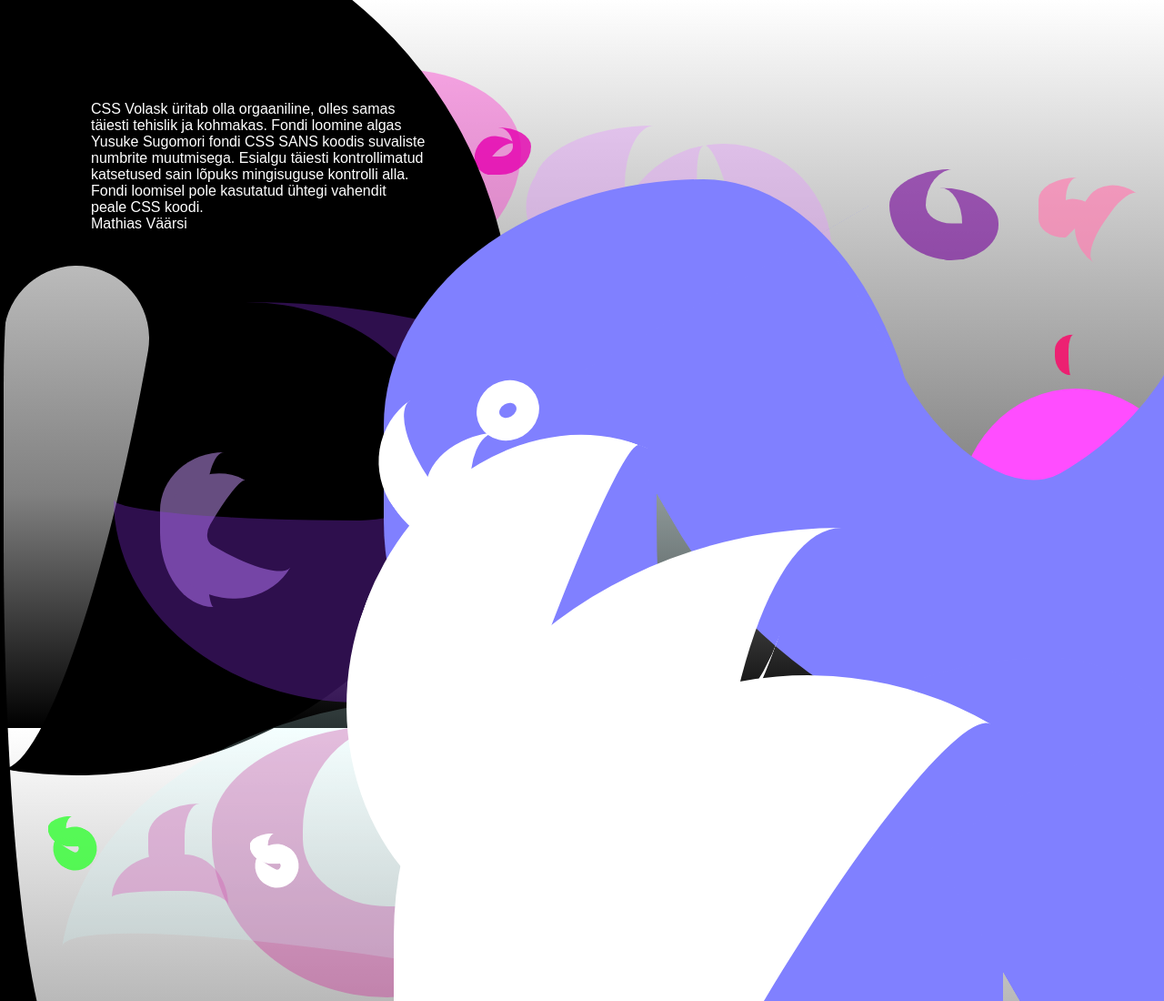
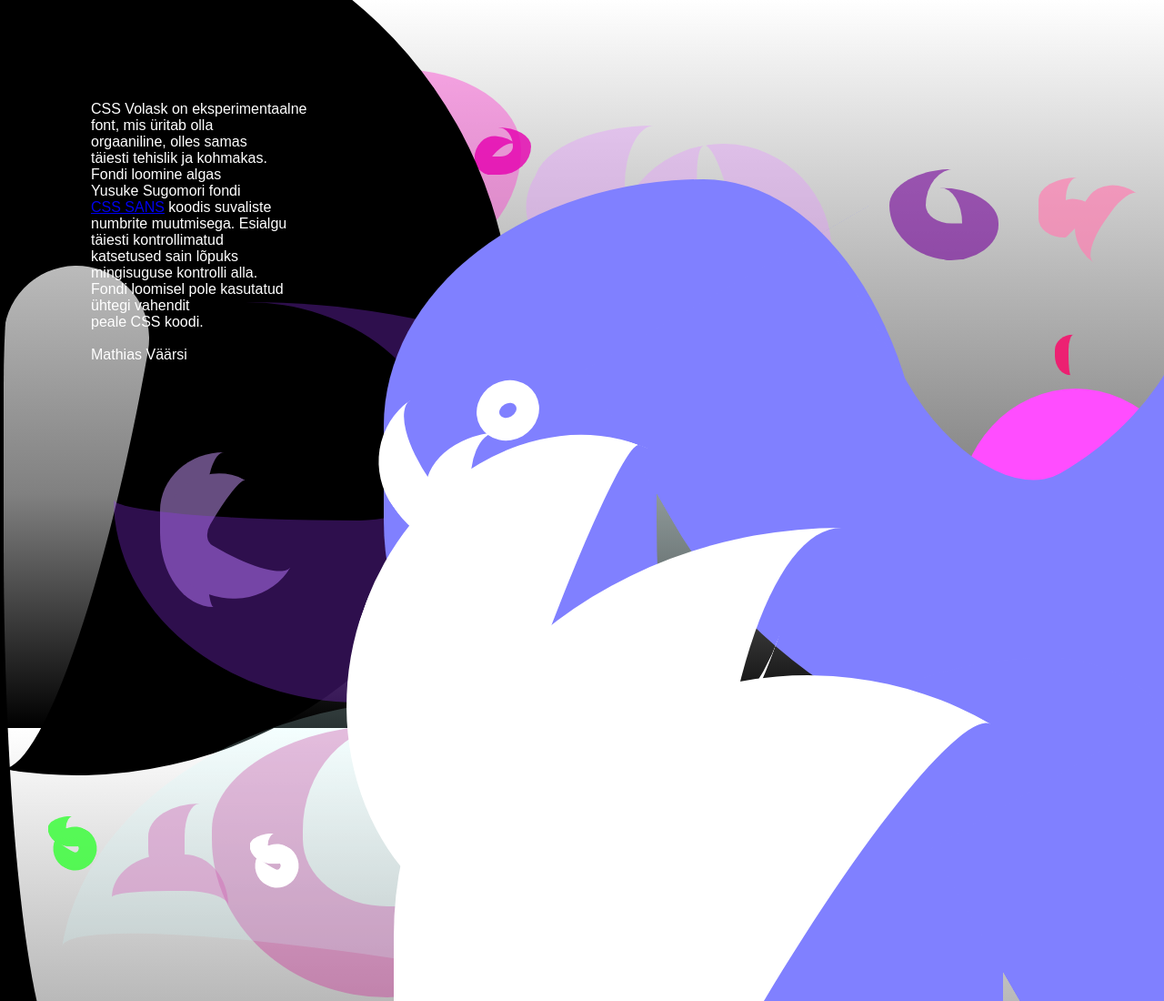
Before and after one commit to mathias5000/mathias5000.github.io, a plain HTML site: page index.html in a window 1280 px wide. Shown: the top 1100 px of the page at 91% size. Drawn offline with Linux system fonts and the light colour scheme; a web font is replaced by a local one.

Commit message:
Add files via upload

```diff
--- a/index.html
+++ b/index.html
@@ -10,7 +10,7 @@
 
 <h1>
 
-		CSS Volask üritab olla orgaaniline, olles samas <br>täiesti tehislik ja kohmakas. Fondi loomine algas <br>Yusuke Sugomori fondi CSS SANS koodis suvaliste<br> numbrite muutmisega. Esialgu täiesti kontrollimatud <br>katsetused sain lõpuks mingisuguse kontrolli alla. <br>Fondi loomisel pole kasutatud ühtegi vahendit<br> peale CSS koodi.<br>
+		CSS Volask on eksperimentaalne<br> font, mis üritab olla <br>orgaaniline, olles samas <br>täiesti tehislik ja kohmakas. <br>Fondi loomine algas <br>Yusuke Sugomori fondi <br><a href="http://yusugomori.com/projects/css-sans">CSS SANS</a> koodis suvaliste<br> numbrite muutmisega. Esialgu <br>täiesti kontrollimatud <br>katsetused sain lõpuks <br>mingisuguse kontrolli alla. <br>Fondi loomisel pole kasutatud <br>ühtegi vahendit<br> peale CSS koodi.<br><br>
 		Mathias Väärsi
 
 </h1>
```
